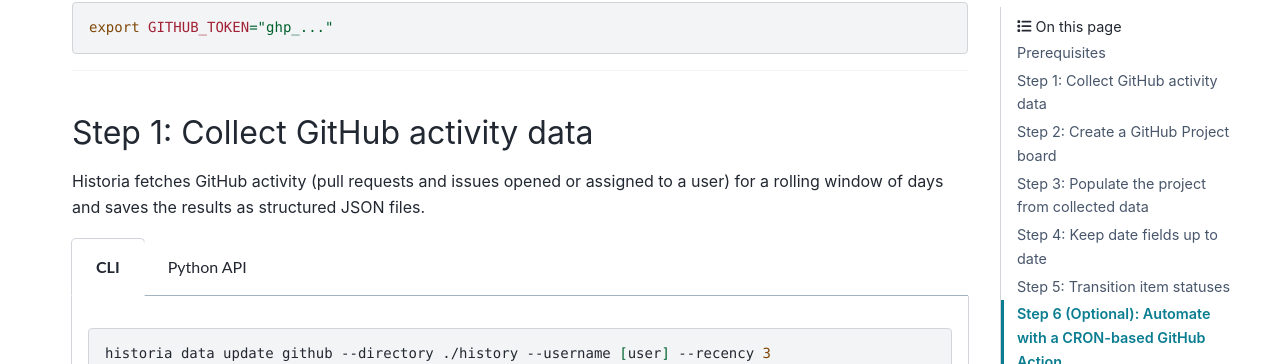
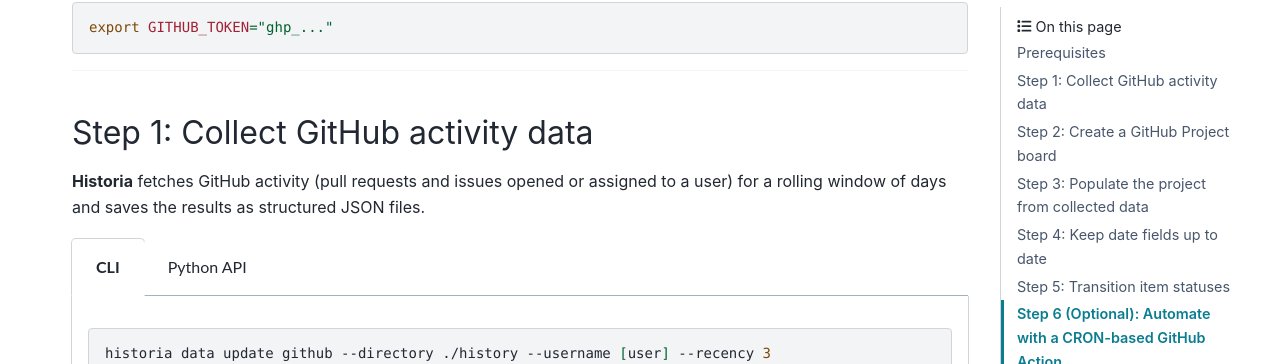
Before and after one commit to CodyCBakerPhD/historia, a Sphinx documentation site: the page built from docs/tutorial/index.md, in a window 1280 px wide and 900 px high, scrolled down 340 px. Shown: the part 89-453 px from the top of the window. Built offline with Sphinx 7.4.7 and the PyData theme 0.15.4, drawn with Linux system fonts in a browser that asks for light colours.

```diff
--- a/docs/tutorial/index.md
+++ b/docs/tutorial/index.md
@@ -14,7 +14,7 @@ export GITHUB_TOKEN="ghp_..."
 
 ## Step 1: Collect GitHub activity data
 
-Historia fetches GitHub activity (pull requests and issues opened or assigned to a user) for a rolling window of days and saves the results as structured JSON files.
+**Historia** fetches GitHub activity (pull requests and issues opened or assigned to a user) for a rolling window of days and saves the results as structured JSON files.
 
 ::::{tabs}
 :::{tab} CLI
```
